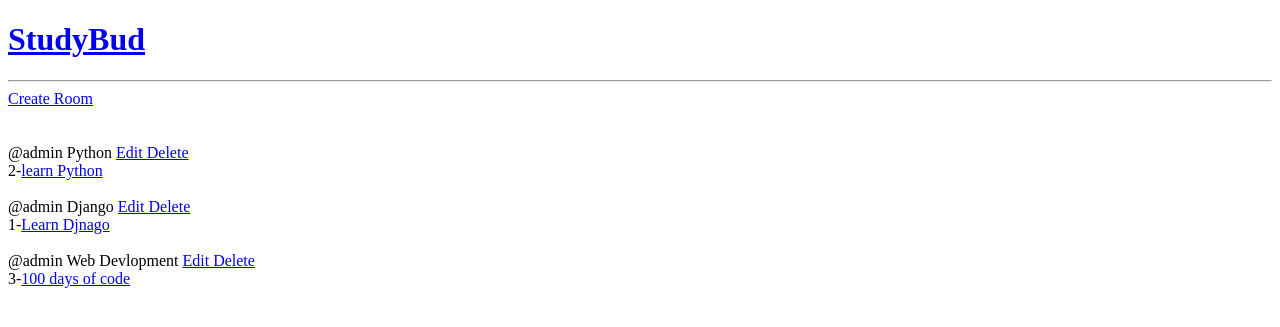
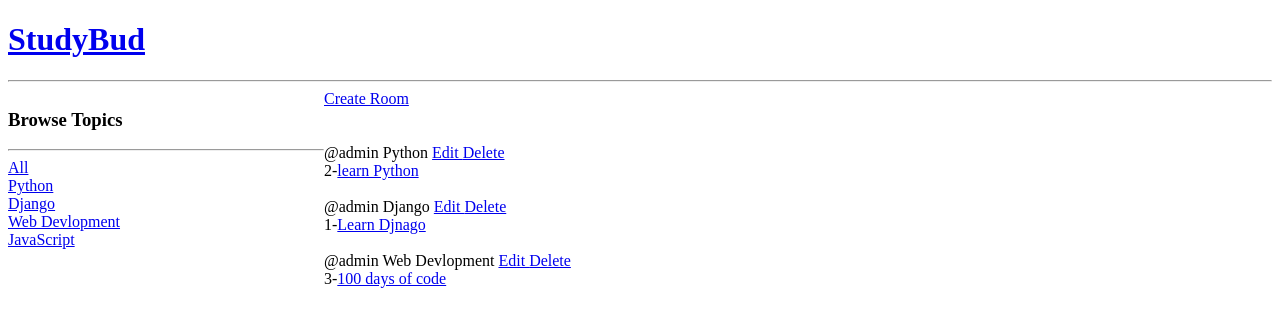
Before and after one commit to Sagar4437/StudyBud, a Django app: page / in a window 1280 px wide. Shown: the top 327 px of the page. Run offline with Django 4.2, Linux system fonts and the light colour scheme; data comes from the database, SQL or seed files in the repository; both versions use the stored data as it was after the commit.

Commit message:
browse topic login in home view

```diff
--- a/base/templates/delete.html
+++ b/base/templates/delete.html
@@ -3,8 +3,8 @@
 {% block content_block %}
     <form action="" method="post">
         {% csrf_token %}
-        Are you Sure to delete {{obj}} item?
-        <a href='{{request.META.HTTP_REFERER}}'>Go bacck </a>
+        Are you Sure to delete "{{obj}}" item?<br>
+        <a href='{{request.META.HTTP_REFERER}}'>Go back </a>
         <input type="submit" value="Confirm"/>
 
     </form>
--- a/base/templates/home.html
+++ b/base/templates/home.html
@@ -1,6 +1,28 @@
 {% extends 'base.html' %}
 
 {% block content_block %}
+    <style>
+        .home-container{
+            display: grid;
+            grid-template-columns: 1fr 3fr;
+        }
+    </style>
+
+    <div class='home-container'>
+        <div class="">
+            <h3> Browse Topics</h3>
+            <hr>
+            <div>
+                <a href="{% url 'home' %}">All</a>
+            </div>
+            {% for topic in topics %}
+                <div>
+                    <a href="{% url 'home' %}?q={{topic.name}}">{{topic.name}}</a>
+                </div>
+            {% endfor %}
+        </div>
+
+        <div>
             <a href="{% url 'create-room' %}">Create Room </a><br><br><br>
             {% for room in rooms %}
                 <span>
@@ -11,4 +33,7 @@
                 <br>
                 {{room.id}}-<a href="{% url 'room' room.id %}">{{room.name}}</a><br><br>
             {% endfor %}
+        </div>
+
+    </div>
 {% endblock content_block %}
--- a/base/views.py
+++ b/base/views.py
@@ -1,11 +1,16 @@
 from django.shortcuts import redirect, render
-from .models import Room
+from .models import Room, Topic
 from .forms import RoomForm
 
 # Create your views here.
 def home(request):
-    rooms = Room.objects.all()
-    context = {'rooms':rooms}
+    q = request.GET.get('q','')
+    rooms = Room.objects.filter(topic__name__icontains=q)
+    topics = Topic.objects.all()
+    context = {
+        'rooms':rooms,
+        'topics':topics,
+    }
     return render(request,'home.html',context)
 
 def room(request,pk):
@@ -45,4 +50,7 @@ def updateRoom(request,pk):
 def deleteRoom(request,pk):
     room = Room.objects.get(id=pk)
     context = {'obj':room}
+    if request.method=="POST":
+        room.delete()
+        return redirect(home)
     return render(request,'delete.html',context)
```
Also changed, not shown: db.sqlite3. Lines whose indentation alone changed are shown as unchanged.
